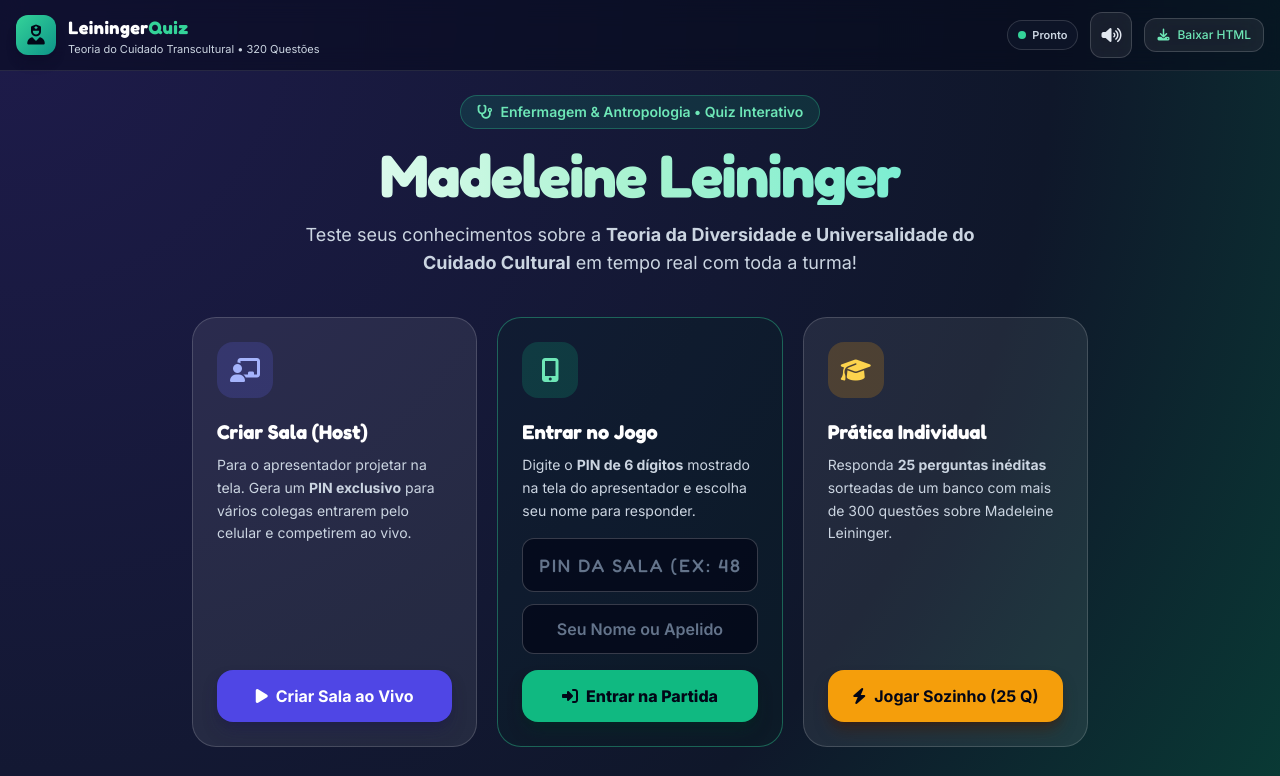
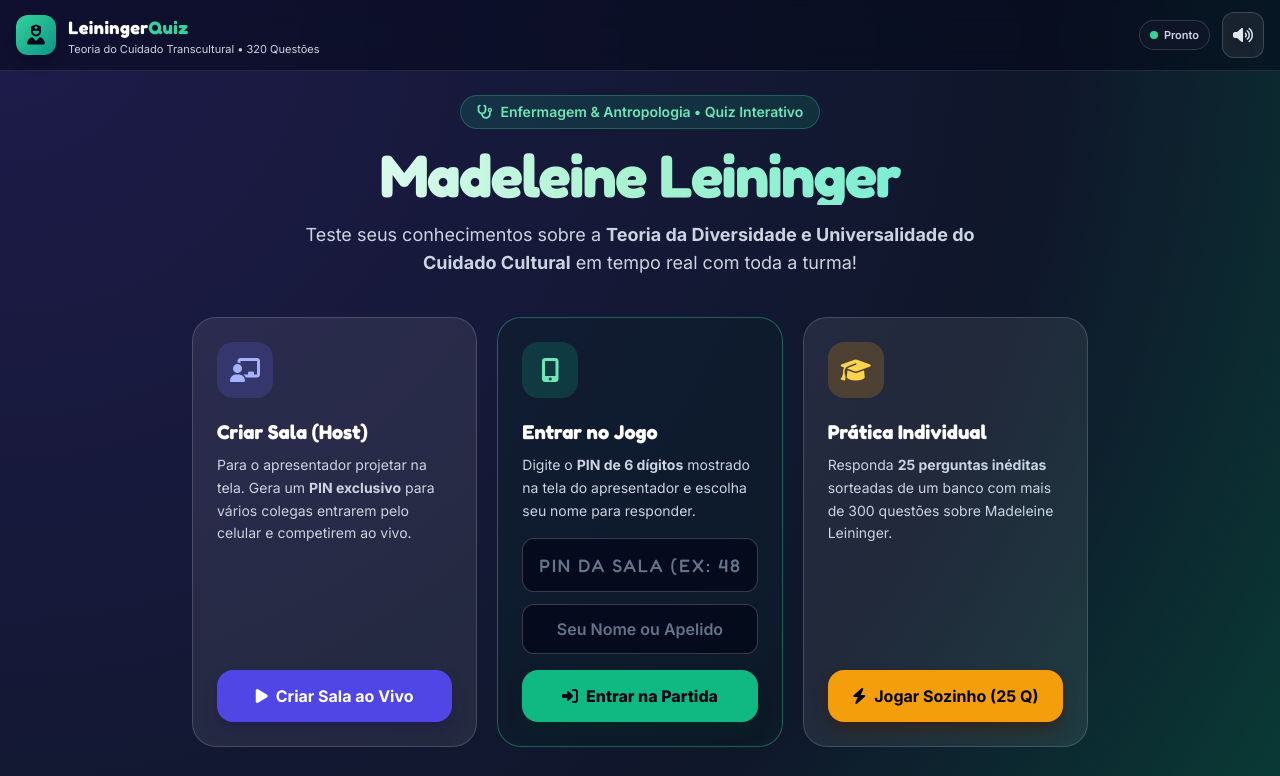
Before and after one commit to malulluna/quizleininger, a plain HTML site: page index.html in a window 1280 px wide. Shown: the top 776 px of the page. Drawn offline with nearby package versions, Linux system fonts and the light colour scheme.

Commit message:
Update index.html

```diff
--- a/index.html
+++ b/index.html
@@ -131,10 +131,7 @@
             </button>
 
             <!-- Botão Baixar Arquivo HTML -->
-            <button id="btn-download-html" type="button" class="flex items-center gap-2 px-3 py-2 rounded-xl glass-card hover:bg-white/15 transition text-xs font-medium text-emerald-300 cursor-pointer" title="Baixar este jogo em arquivo HTML único">
-                <i class="fa-solid fa-download"></i>
-                <span class="hidden sm:inline">Baixar HTML</span>
-            </button>
+
         </div>
     </header>
 
```
